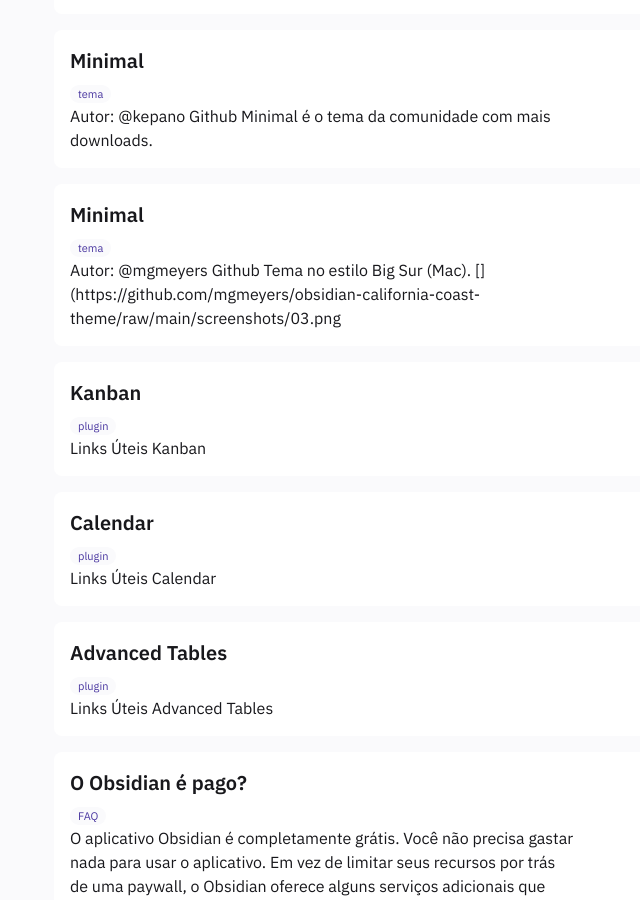
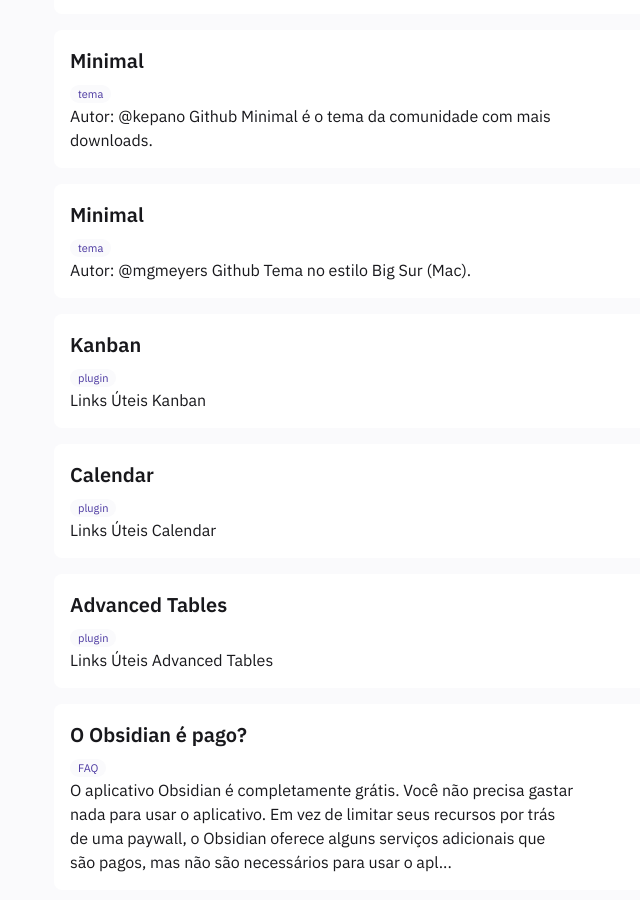
Before and after one commit to obsidianbr/obsidianbr.github.io, a Jekyll site: the page built from pages/index.md, in a window 1280 px wide and 900 px high, scrolled down 685 px. Shown: the whole window, without its empty margins (284-924 px from the left). Built offline with Jekyll 4.4.1, drawn with Linux system fonts in a browser that asks for light colours; part of the change alters nothing that is shown.

Commit message:
Update California Coast.md

```diff
--- a/_notes/Temas/California Coast.md
+++ b/_notes/Temas/California Coast.md
@@ -12,4 +12,4 @@ Tema no estilo Big Sur (Mac).
 
 [![Screen Shot 1](https://github.com/mgmeyers/obsidian-california-coast-theme/raw/main/screenshots/01.png)](https://github.com/mgmeyers/obsidian-california-coast-theme/raw/main/screenshots/01.png)
 
-[![Screen Shot 3](https://github.com/mgmeyers/obsidian-california-coast-theme/raw/main/screenshots/03.png)](https://github.com/mgmeyers/obsidian-california-coast-theme/raw/main/screenshots/03.png
+![Screen Shot 3](https://github.com/mgmeyers/obsidian-california-coast-theme/raw/main/screenshots/03.png)
```
